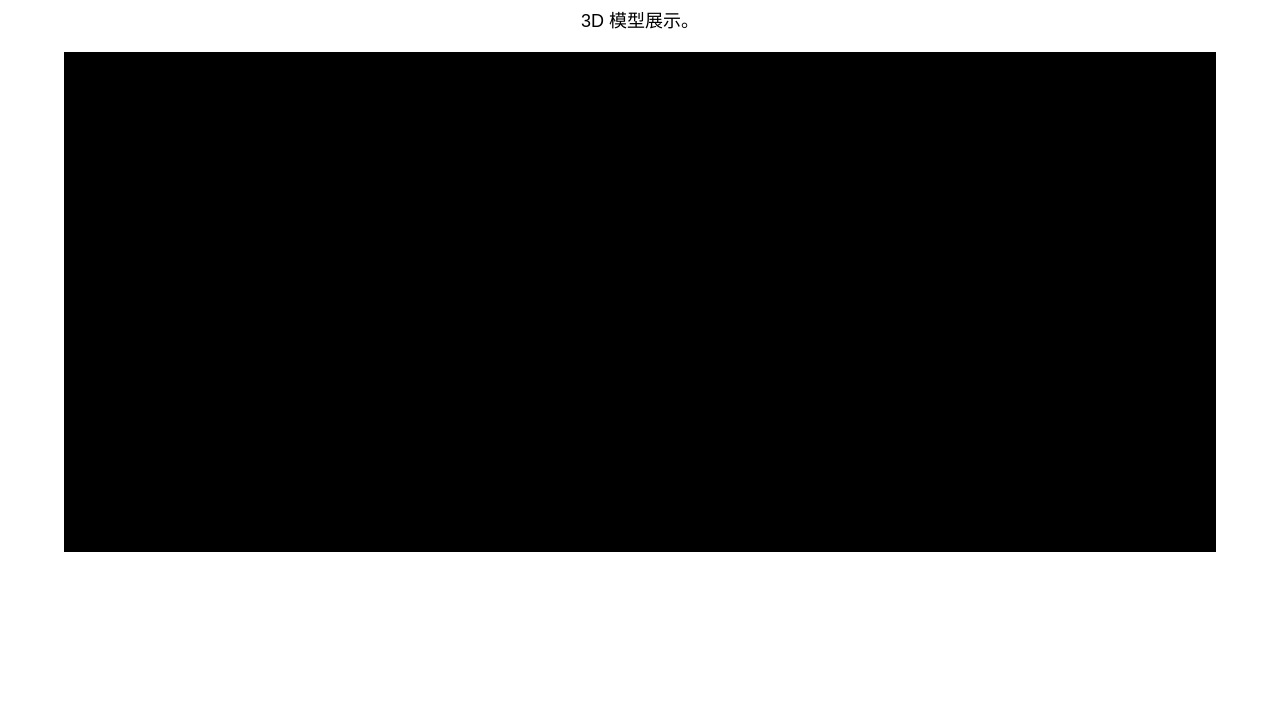
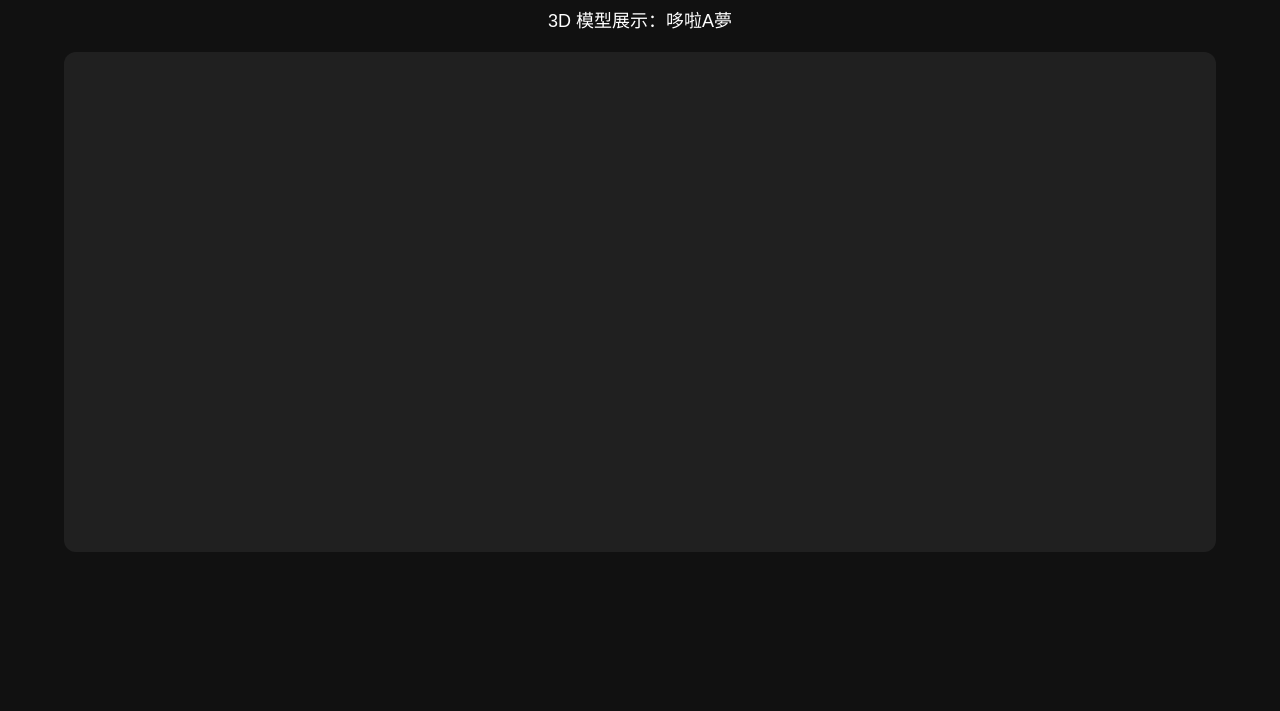
Before and after one commit to Jeffku0913/Jeff, a plain HTML site: page index.html in a window 1280 px wide. Shown: the part 89-800 px from the top of the page. Drawn offline with nearby package versions, Linux system fonts and the light colour scheme.

Commit message:
Update index.html

```diff
--- a/index.html
+++ b/index.html
@@ -3,53 +3,49 @@
 <head>
     <meta charset="UTF-8">
     <meta name="viewport" content="width=device-width, initial-scale=1.0">
-    <title>Jeff的網站</title>
+    <title>Jeff的網站 - 哆啦A夢 3D 展示</title>
     <script src="https://cdnjs.cloudflare.com/ajax/libs/three.js/r128/three.min.js"></script>
     <script src="https://cdn.jsdelivr.net/npm/three/examples/js/loaders/GLTFLoader.js"></script>
     <script src="https://cdn.jsdelivr.net/npm/three/examples/js/controls/OrbitControls.js"></script>
     <style>
-        body { margin: 0; font-family: Arial, sans-serif; }
+        body { margin: 0; font-family: Arial, sans-serif; background-color: #111; color: #fff; }
         .container { width: 90%; max-width: 1200px; margin: auto; text-align: center; padding: 20px; }
-        #model-container { width: 100%; height: 500px; background-color: #202020; margin-top: 20px; }
+        #model-container { width: 100%; height: 500px; background-color: #202020; margin-top: 20px; border-radius: 12px; }
         .description { margin-top: 20px; font-size: 18px; }
     </style>
 </head>
 <body>
     <div class="container">
         <h2>Jeff的網站</h2>
-        <p class="description"> 3D 模型展示。</p>
+        <p class="description">3D 模型展示：哆啦A夢</p>
         <div id="model-container"></div>
     </div>
 
     <script>
-        // 初始化 3D 場景
         const scene = new THREE.Scene();
-        const camera = new THREE.PerspectiveCamera(75, window.innerWidth / window.innerHeight, 0.1, 1000);
-        const renderer = new THREE.WebGLRenderer({ antialias: true });
+        const camera = new THREE.PerspectiveCamera(75, window.innerWidth * 0.9 / 500, 0.1, 1000);
+        const renderer = new THREE.WebGLRenderer({ antialias: true, alpha: true });
+        renderer.setSize(window.innerWidth * 0.9, 500);
         renderer.shadowMap.enabled = true;
-        renderer.setSize(window.innerWidth * 0.9, 500);
         document.getElementById('model-container').appendChild(renderer.domElement);
 
-        // 添加光源
-        const ambientLight = new THREE.AmbientLight(0xffffff, 1.5);
+        const ambientLight = new THREE.AmbientLight(0xffffff, 1.2);
         scene.add(ambientLight);
 
-        const directionalLight = new THREE.DirectionalLight(0xffffff, 2.5);
-        directionalLight.position.set(3, 3, 3);
+        const directionalLight = new THREE.DirectionalLight(0xffffff, 1.5);
+        directionalLight.position.set(3, 5, 5);
         directionalLight.castShadow = true;
         scene.add(directionalLight);
 
-        const pointLight = new THREE.PointLight(0xffffff, 1.8, 100);
-        pointLight.position.set(0, 3, 5);
-        pointLight.castShadow = true;
-        scene.add(pointLight);
+        const ground = new THREE.Mesh(
+            new THREE.PlaneGeometry(10, 10),
+            new THREE.ShadowMaterial({ opacity: 0.3 })
+        );
+        ground.rotation.x = -Math.PI / 2;
+        ground.receiveShadow = true;
+        ground.position.y = -1;
+        scene.add(ground);
 
-        directionalLight.shadow.mapSize.width = 1024;
-        directionalLight.shadow.mapSize.height = 1024;
-        directionalLight.shadow.camera.near = 0.5;
-        directionalLight.shadow.camera.far = 50;
-
-        // 添加 OrbitControls
         const controls = new THREE.OrbitControls(camera, renderer.domElement);
         controls.enableDamping = true;
         controls.dampingFactor = 0.05;
@@ -57,10 +53,9 @@
         controls.minDistance = 2;
         controls.maxDistance = 10;
 
-        // 變數儲存 3D 模型
         let model;
         const loader = new THREE.GLTFLoader();
-        loader.load('111213073_LOD0.glb', function(gltf) {
+        loader.load('doraemon_model.glb', function(gltf) {
             model = gltf.scene;
             scene.add(model);
             model.position.set(0, -1, 0);
@@ -75,15 +70,13 @@
             console.error('Error loading model:', error);
         });
 
-        // 設定相機位置
         camera.position.set(0, 1, 5);
 
-        // 動畫渲染（自動旋轉）
         function animate() {
             requestAnimationFrame(animate);
             controls.update();
             if (model) {
-                model.rotation.y += 0.005; // 讓模型慢慢旋轉
+                model.rotation.y += 0.005;
             }
             renderer.render(scene, camera);
         }
```
